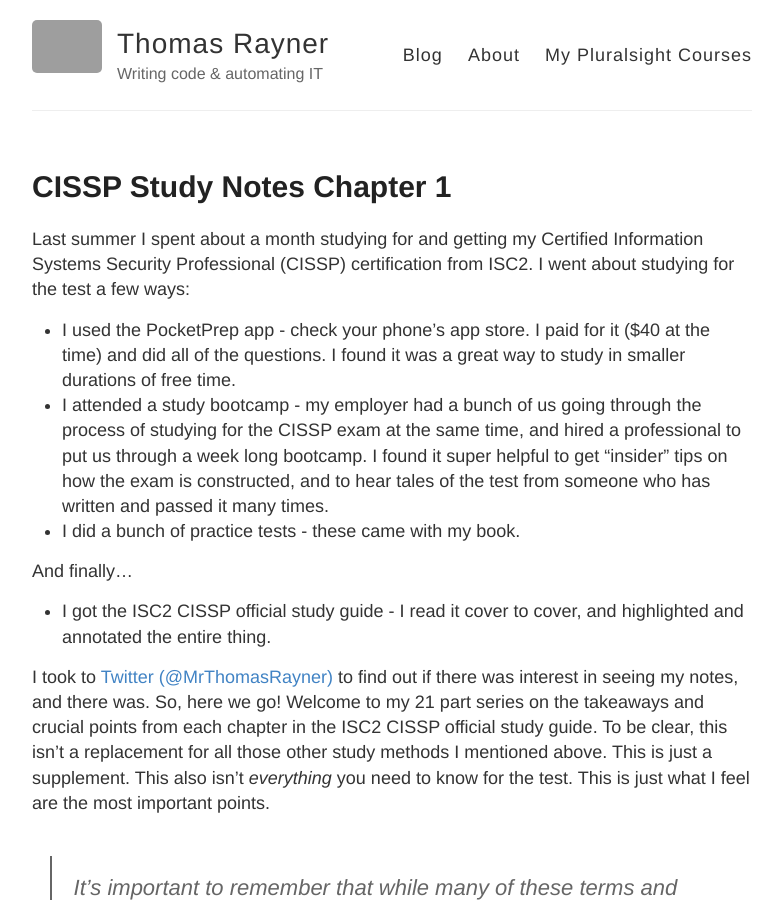
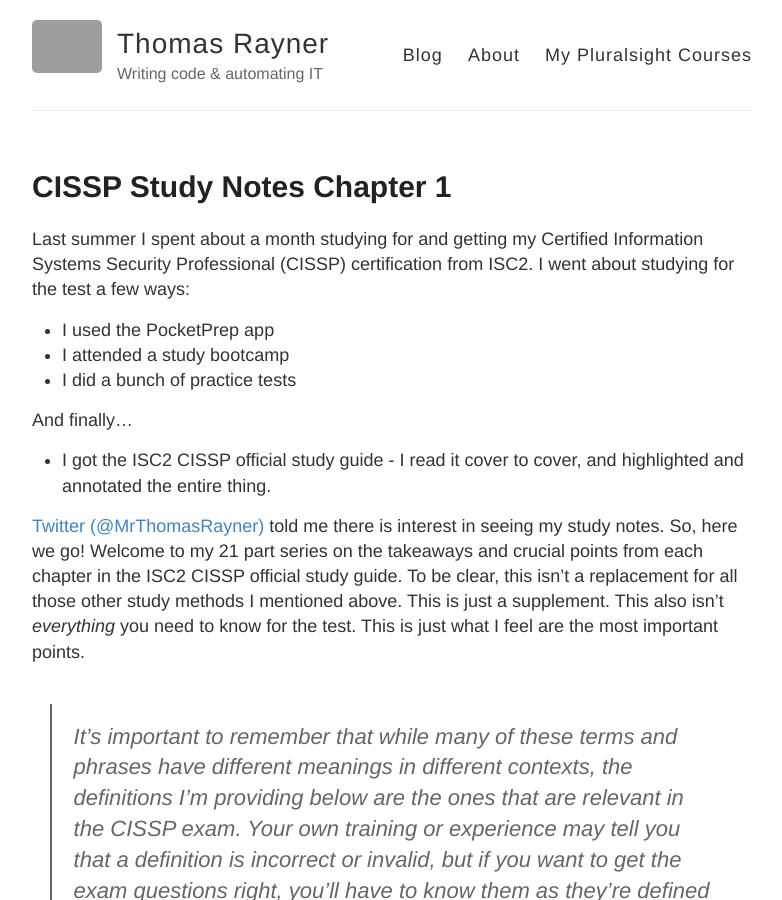
Before and after one commit to thomasrayner/thomasrayner.github.io, a Jekyll site: the page built from _posts/2020-08-26-cissp-study-notes-ch2.md, in a window 1280 px wide and 900 px high. Shown: the whole window, without its empty margins (248-1030 px from the left). Built offline with Jekyll 4.4.1, drawn with Linux system fonts in a browser that asks for light colours; grey boxes are pictures that could not be loaded.

Commit message:
ch2 trim

```diff
--- a/_posts/2020-08-26-cissp-study-notes-ch2.md
+++ b/_posts/2020-08-26-cissp-study-notes-ch2.md
@@ -8,15 +8,15 @@
 ---
 Last summer I spent about a month studying for and getting my Certified Information Systems Security Professional (CISSP) certification from ISC2. I went about studying for the test a few ways:
 
-* I used the PocketPrep app - check your phone's app store. I paid for it ($40 at the time) and did all of the questions. I found it was a great way to study in smaller durations of free time.
-* I attended a study bootcamp - my employer had a bunch of us going through the process of studying for the CISSP exam at the same time, and hired a professional to put us through a week long bootcamp. I found it super helpful to get "insider" tips on how the exam is constructed, and to hear tales of the test from someone who has written and passed it many times.
-* I did a bunch of practice tests - these came with my book.
+* I used the PocketPrep app
+* I attended a study bootcamp
+* I did a bunch of practice tests
 
 And finally...
 
 * I got the ISC2 CISSP official study guide - I read it cover to cover, and highlighted and annotated the entire thing.
 
-I took to [Twitter (@MrThomasRayner)](https://twitter.com/mrthomasrayner) to find out if there was interest in seeing my notes, and there was. So, here we go! Welcome to my 21 part series on the takeaways and crucial points from each chapter in the ISC2 CISSP official study guide. To be clear, this isn't a replacement for all those other study methods I mentioned above. This is just a supplement. This also isn't *everything* you need to know for the test. This is just what I feel are the most important points.
+[Twitter (@MrThomasRayner)](https://twitter.com/mrthomasrayner) told me there is interest in seeing my study notes. So, here we go! Welcome to my 21 part series on the takeaways and crucial points from each chapter in the ISC2 CISSP official study guide. To be clear, this isn't a replacement for all those other study methods I mentioned above. This is just a supplement. This also isn't *everything* you need to know for the test. This is just what I feel are the most important points.
 
 > It's important to remember that while many of these terms and phrases have different meanings in different contexts, the definitions I'm providing below are the ones that are relevant in the CISSP exam. Your own training or experience may tell you that a definition is incorrect or invalid, but if you want to get the exam questions right, you'll have to know them as they're defined in the books and study material.
 
```
